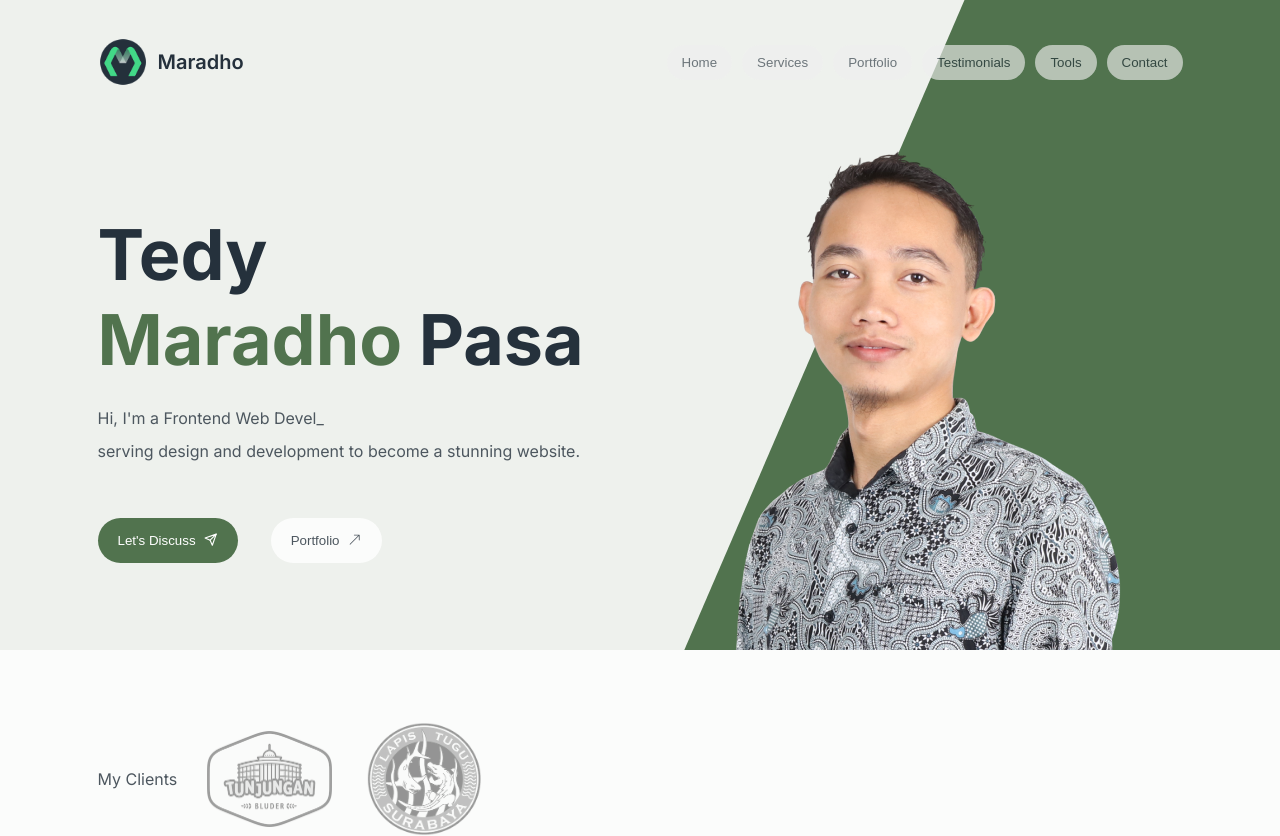
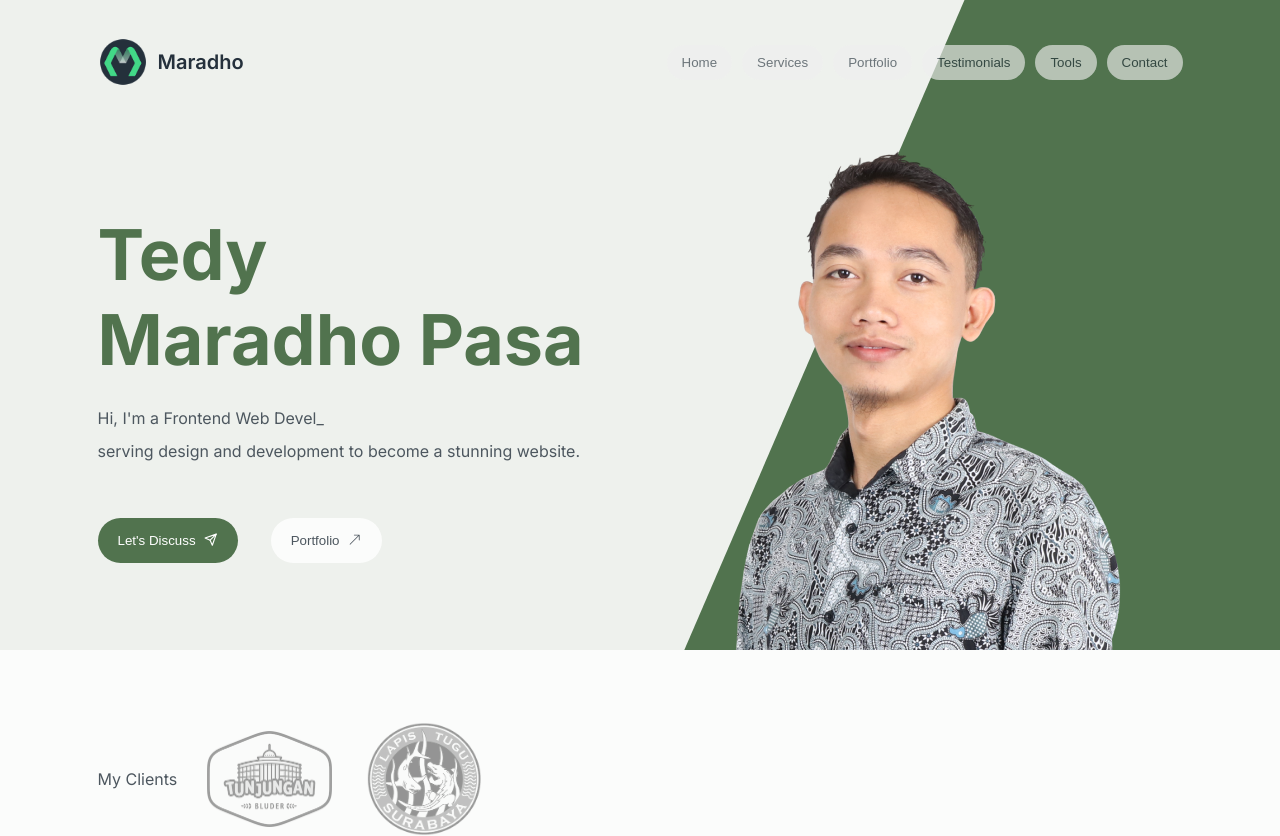
Before and after one commit to tedymaradho/maradho, a React (Vite) app: page / in a window 1280 px wide. Shown: the top 836 px of the page. Built offline with nearby package versions, Linux system fonts and the light colour scheme; the HTML template or start-up script is replaced by a standard one.

Commit message:
title color

```diff
--- a/src/components/Header.jsx
+++ b/src/components/Header.jsx
@@ -25,11 +25,8 @@ const Title = styled.h1`
   font-size: 70px;
   font-weight: bold;
   margin-bottom: 20px;
-`;
-
-const MaradhoSpan = styled.span`
+  background-color: ${(props) => props.theme.bg};
   color: ${(props) => props.theme.main};
-  background-color: ${(props) => props.theme.bg};
 `;
 
 const Desc = styled.p`
@@ -68,7 +65,7 @@ function Header() {
         <Title>
           Tedy
           <br />
-          <MaradhoSpan>Maradho</MaradhoSpan>&nbsp;Pasa
+          Maradho Pasa
         </Title>
         <Desc>
           Hi, I'm a <span ref={textRef}></span>
```
